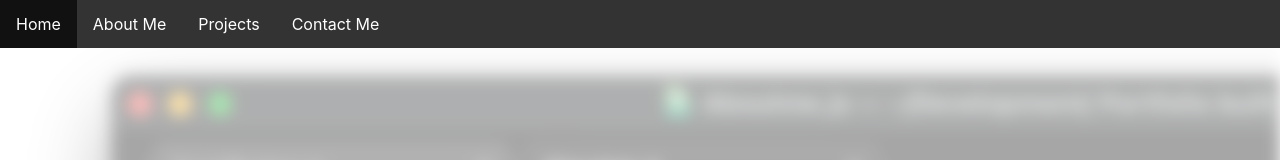
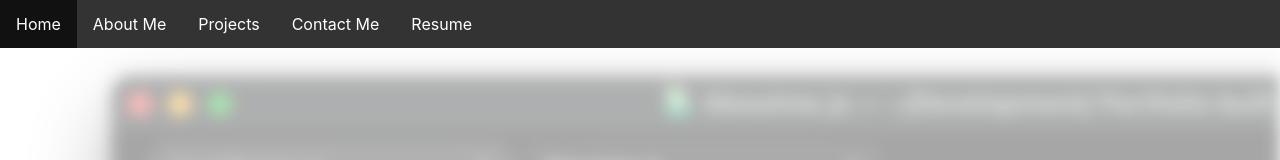
Before and after one commit to nela94/react-portfolio, a React (Create React App) app: page / in a window 1280 px wide. Shown: the top 160 px of the page. Built offline with nearby package versions, Linux system fonts and the light colour scheme.

Commit message:
added resume

```diff
--- a/package.json
+++ b/package.json
@@ -8,9 +8,11 @@
     "@fortawesome/free-brands-svg-icons": "^5.15.3",
     "@fortawesome/free-solid-svg-icons": "^5.15.3",
     "@fortawesome/react-fontawesome": "^0.1.14",
+    "@react-pdf/renderer": "^2.0.12",
     "@testing-library/jest-dom": "^5.11.4",
     "@testing-library/react": "^11.1.0",
     "@testing-library/user-event": "^12.1.10",
+    "file-saver": "^2.0.5",
     "framer-motion": "^4.1.11",
     "react": "^17.0.2",
     "react-dom": "^17.0.2",
@@ -41,5 +43,8 @@
       "last 1 firefox version",
       "last 1 safari version"
     ]
+  },
+  "devDependencies": {
+    "@types/file-saver": "^2.0.2"
   }
 }
--- a/src/components/NavBar.js
+++ b/src/components/NavBar.js
@@ -1,7 +1,13 @@
 import { Link, animateScroll as scroll } from "react-scroll";
+import { saveAs } from 'file-saver';
 import styles from '../styles/NavBar.module.css'
 
 const NavBar = () => {
+
+  const handleOnClick = () => {
+    saveAs('https://drive.google.com/file/d/1yYVNRrtcrZ52mVaI24bi4nqR0s1Hugik/view?usp=sharing');
+  }
+
   return (
     <nav className={styles.navbar}>
       <ul className={styles.uldesign}>
@@ -37,6 +43,9 @@ const NavBar = () => {
               offset={-70}
               duration={500}>Contact Me</Link>
         </li>
+        <li onClick={handleOnClick} className={styles.lidesign}>
+          Resume
+        </li>
       </ul>
     </nav>
   )
```
Also changed, not shown: 1 other file (tests, documents, lock files or other folders).
